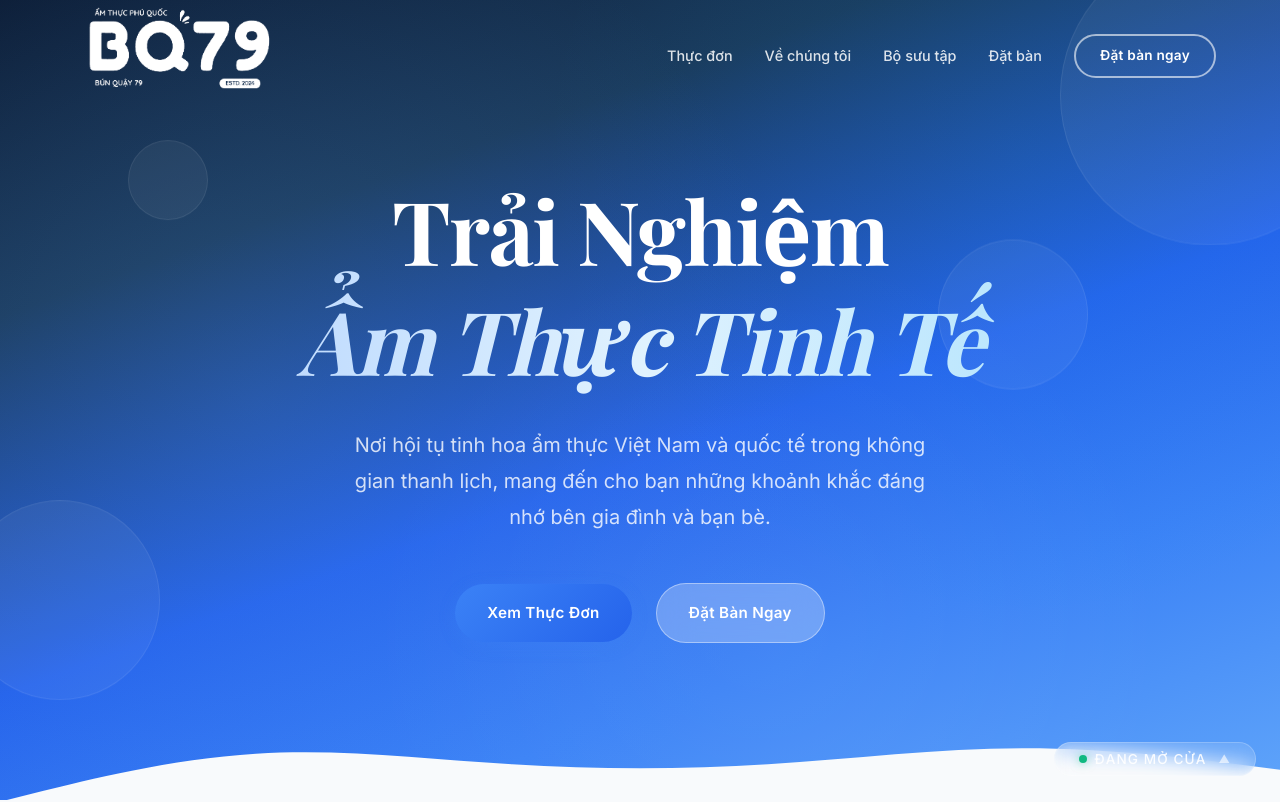
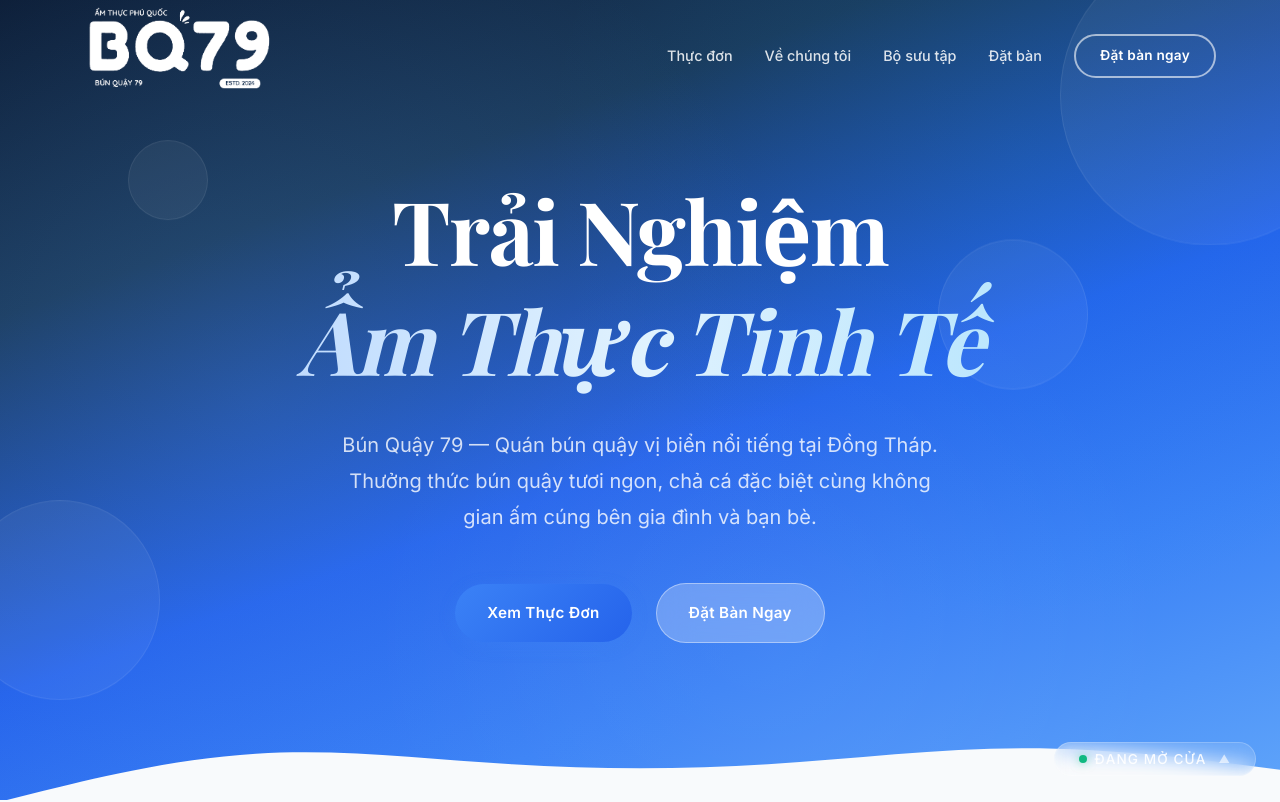
Before and after one commit to xuan3chan/nodejs-cicd-demo, a React (Vite) app in the folder client/: page / in a window 1280 px wide. Shown: the top 802 px of the page. Built offline with nearby package versions, Linux system fonts and the light colour scheme; no server answers; a web font is replaced by a local one.

Commit message:
feat: implement Hero component with interactive hours badge and animated content

```diff
--- a/client/index.html
+++ b/client/index.html
@@ -6,7 +6,8 @@
 
     <!-- SEO Core -->
     <title>Bún Quậy 79 — Ẩm thực vị biển</title>
-    <meta name="description" content="Bún Quậy 79 — Ẩm thực vị biển tại 86 Đường Nguyễn Minh Đường, Đạo Thạnh, Đồng Tháp. Thưởng thức bún quậy đặc sản, không gian ấm cúng. Đặt bàn ngay!" />
+    <meta name="description" content="Bún Quậy 79 — Quán bún quậy đặc sản vị biển tại 86 Nguyễn Minh Đường, Đạo Thạnh, Đồng Tháp. Bún quậy tươi ngon, nước lèo đậm đà, công thức gia truyền. Mở cửa cả tuần. Đặt bàn ngay!" />
+    <meta name="keywords" content="bún quậy, bún quậy 79, bún quậy đồng tháp, bún quậy đạo thạnh, ẩm thực vị biển, quán ăn đạo thạnh, quán ăn đồng tháp, bún quậy ngon, đặt bàn bún quậy, nhà hàng đồng tháp, bún quậy gần đây, món ăn đồng tháp" />
     <meta name="author" content="Bún Quậy 79" />
     <meta name="theme-color" content="#1e3a5f" />
     <link rel="canonical" href="https://bunquay79.io.vn/" />
@@ -72,8 +73,11 @@
           "closes": "22:00"
         }
       ],
-      "servesCuisine": "Ẩm thực Việt Nam",
+      "description": "Quán bún quậy đặc sản vị biển nổi tiếng tại Đồng Tháp. Phục vụ bún quậy tươi ngon, chả cá, nước mắm gia truyền trong không gian ấm cúng.",
+      "servesCuisine": ["Ẩm thực Việt Nam", "Bún quậy", "Món Việt"],
       "priceRange": "$$",
+      "menu": "https://bunquay79.io.vn/#menu",
+      "acceptsReservations": "True",
       "hasMap": "https://www.google.com/maps/place/B%C3%BAn+Qu%E1%BA%ADy+79/@10.3704491,106.3630276,16.5z"
     }
     </script>
@@ -81,5 +85,9 @@
   <body>
     <div id="root"></div>
     <script type="module" src="/src/main.jsx"></script>
+    <noscript>
+      <h1>Bún Quậy 79 — Ẩm thực vị biển</h1>
+      <p>Quán bún quậy đặc sản vị biển tại 86 Nguyễn Minh Đường, Đạo Thạnh, Đồng Tháp 84000. Bún quậy tươi ngon, nước lèo đậm đà, công thức gia truyền. Mở cửa cả tuần: Sáng 06:00–12:00, Chiều 16:00–22:00. Đặt bàn: (028) 3823 4567. Email: hello@bunquay79.io.vn</p>
+    </noscript>
   </body>
 </html>
--- a/client/src/components/Hero.jsx
+++ b/client/src/components/Hero.jsx
@@ -104,7 +104,7 @@ export default function Hero() {
           animate={{ opacity: 1, y: 0 }}
           transition={{ delay: 0.6, duration: 0.7 }}
         >
-          {hero.description || 'Nơi hội tụ tinh hoa ẩm thực Việt Nam và quốc tế trong không gian thanh lịch, mang đến cho bạn những khoảnh khắc đáng nhớ bên gia đình và bạn bè.'}
+          {hero.description || 'Bún Quậy 79 — Quán bún quậy vị biển nổi tiếng tại Đồng Tháp. Thưởng thức bún quậy tươi ngon, chả cá đặc biệt cùng không gian ấm cúng bên gia đình và bạn bè.'}
         </motion.p>
 
         <motion.div
```
